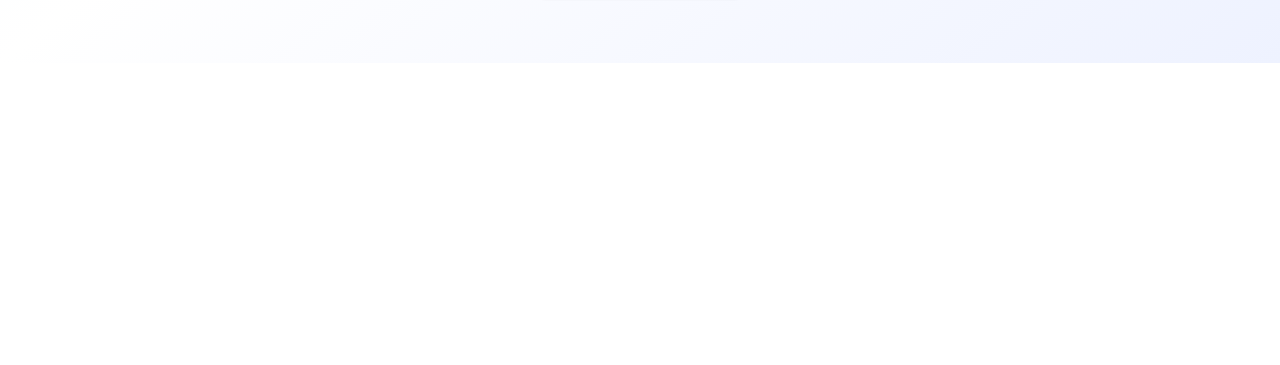
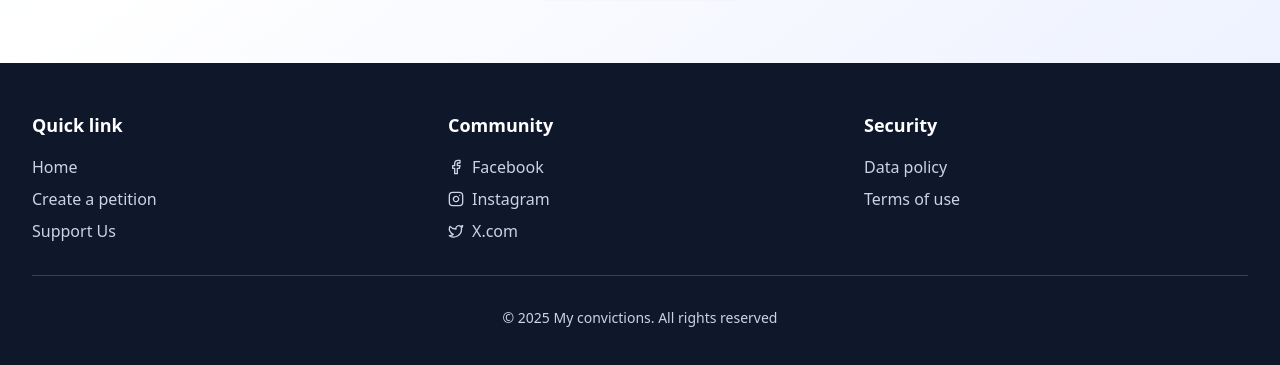
Before and after one commit to titoo-dev/nextjs-convictions-website, a Next.js app: page / in a window 1280 px wide. Shown: the part 953-1318 px from the top of the page. Before the commit the page ends 1016 px from the top, so only its background shows below. Built offline with nearby package versions, Linux system fonts and the light colour scheme; no server answers; a web font is replaced by a local one.

Commit message:
Refactor layout and add footer component with navigation links

```diff
--- a/app/layout.tsx
+++ b/app/layout.tsx
@@ -1,23 +1,25 @@
-import type { Metadata } from "next";
-import { Inter, Playfair_Display } from "next/font/google";
+import type { Metadata } from 'next';
+import { Inter, Playfair_Display } from 'next/font/google';
 
-import "./globals.css";
-import NextTopLoader from "nextjs-toploader";
+import './globals.css';
+import NextTopLoader from 'nextjs-toploader';
+import { Header } from '@/components/header/header';
+import { Footer } from '@/components/footer/footer';
 
 const inter = Inter({
-  variable: "--font-inter",
-  subsets: ["latin"],
-  display: "swap",
+	variable: '--font-inter',
+	subsets: ['latin'],
+	display: 'swap',
 });
 
 const playfair = Playfair_Display({
-  variable: "--font-playfair",
-  subsets: ["latin"],
-  display: "swap",
+	variable: '--font-playfair',
+	subsets: ['latin'],
+	display: 'swap',
 });
 
 export const metadata: Metadata = {
-  title: "Mes convictions",
+	title: 'Mes convictions',
 };
 
 export default function RootLayout({
@@ -35,7 +37,10 @@ export default function RootLayout({
 					shadow={false}
 					color="var(--primary)"
 				/>
+				<Header />
 				<div className="bg-background text-foreground">{children}</div>
+
+				<Footer />
 			</body>
 		</html>
 	);
--- a/app/page.tsx
+++ b/app/page.tsx
@@ -1,11 +1,11 @@
-import { Header } from "@/components/header/header";
-import { HeroSection } from "@/components/hero-section/hero-section";
-import { PopularPetitionSection } from "@/components/popular-petition-section/popular-petition-section";
+import { Header } from '@/components/header/header';
+import { HeroSection } from '@/components/hero-section/hero-section';
+import { PopularPetitionSection } from '@/components/popular-petition-section/popular-petition-section';
+import { Facebook, Instagram, Twitter } from 'lucide-react';
 
 export default function Home() {
 	return (
 		<div className="min-h-screen bg-gradient-to-br from-blue-50 via-white to-indigo-50">
-      <Header />
 			<HeroSection />
 			<PopularPetitionSection />
 		</div>
--- /dev/null
+++ b/components/footer/footer.tsx
@@ -0,0 +1,112 @@
+import { Facebook, Instagram, Twitter } from "lucide-react";
+
+export function Footer() {
+    return (
+		<footer className="bg-slate-900 text-slate-300">
+			<div className="max-w-7xl mx-auto px-4 sm:px-6 lg:px-8 py-12">
+				<div className="grid grid-cols-1 md:grid-cols-3 gap-8">
+					{/* Quick Links */}
+					<div>
+						<h3 className="text-lg font-semibold text-white mb-4">
+							Quick link
+						</h3>
+						<ul className="space-y-2">
+							<li>
+								<a
+									href="/"
+									className="hover:text-white transition-colors"
+								>
+									Home
+								</a>
+							</li>
+							<li>
+								<a
+									href="/create"
+									className="hover:text-white transition-colors"
+								>
+									Create a petition
+								</a>
+							</li>
+							<li>
+								<a
+									href="/support"
+									className="hover:text-white transition-colors"
+								>
+									Support Us
+								</a>
+							</li>
+						</ul>
+					</div>
+
+					{/* Community */}
+					<div>
+						<h3 className="text-lg font-semibold text-white mb-4">
+							Community
+						</h3>
+						<ul className="space-y-2">
+							<li>
+								<a
+									href="#"
+									className="flex items-center hover:text-white transition-colors"
+								>
+									<Facebook className="w-4 h-4 mr-2" />
+									Facebook
+								</a>
+							</li>
+							<li>
+								<a
+									href="#"
+									className="flex items-center hover:text-white transition-colors"
+								>
+									<Instagram className="w-4 h-4 mr-2" />
+									Instagram
+								</a>
+							</li>
+							<li>
+								<a
+									href="#"
+									className="flex items-center hover:text-white transition-colors"
+								>
+									<Twitter className="w-4 h-4 mr-2" />
+									X.com
+								</a>
+							</li>
+						</ul>
+					</div>
+
+					{/* Security */}
+					<div>
+						<h3 className="text-lg font-semibold text-white mb-4">
+							Security
+						</h3>
+						<ul className="space-y-2">
+							<li>
+								<a
+									href="/privacy"
+									className="hover:text-white transition-colors"
+								>
+									Data policy
+								</a>
+							</li>
+							<li>
+								<a
+									href="/terms"
+									className="hover:text-white transition-colors"
+								>
+									Terms of use
+								</a>
+							</li>
+						</ul>
+					</div>
+				</div>
+
+				{/* Copyright */}
+				<div className="border-t border-slate-700 mt-8 pt-8 text-center">
+					<p className="text-sm">
+						© 2025 My convictions. All rights reserved
+					</p>
+				</div>
+			</div>
+		</footer>
+	);
+}
```
Lines whose indentation alone changed are shown as unchanged.
